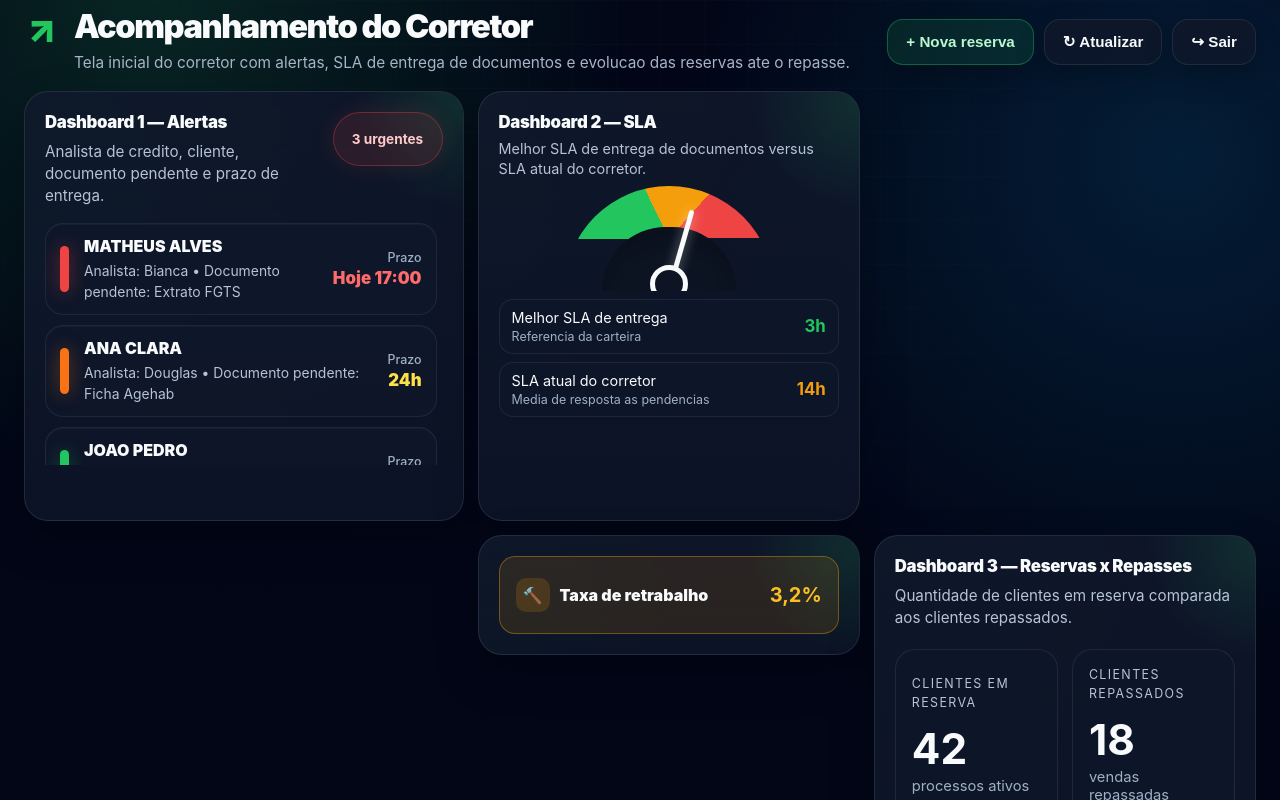
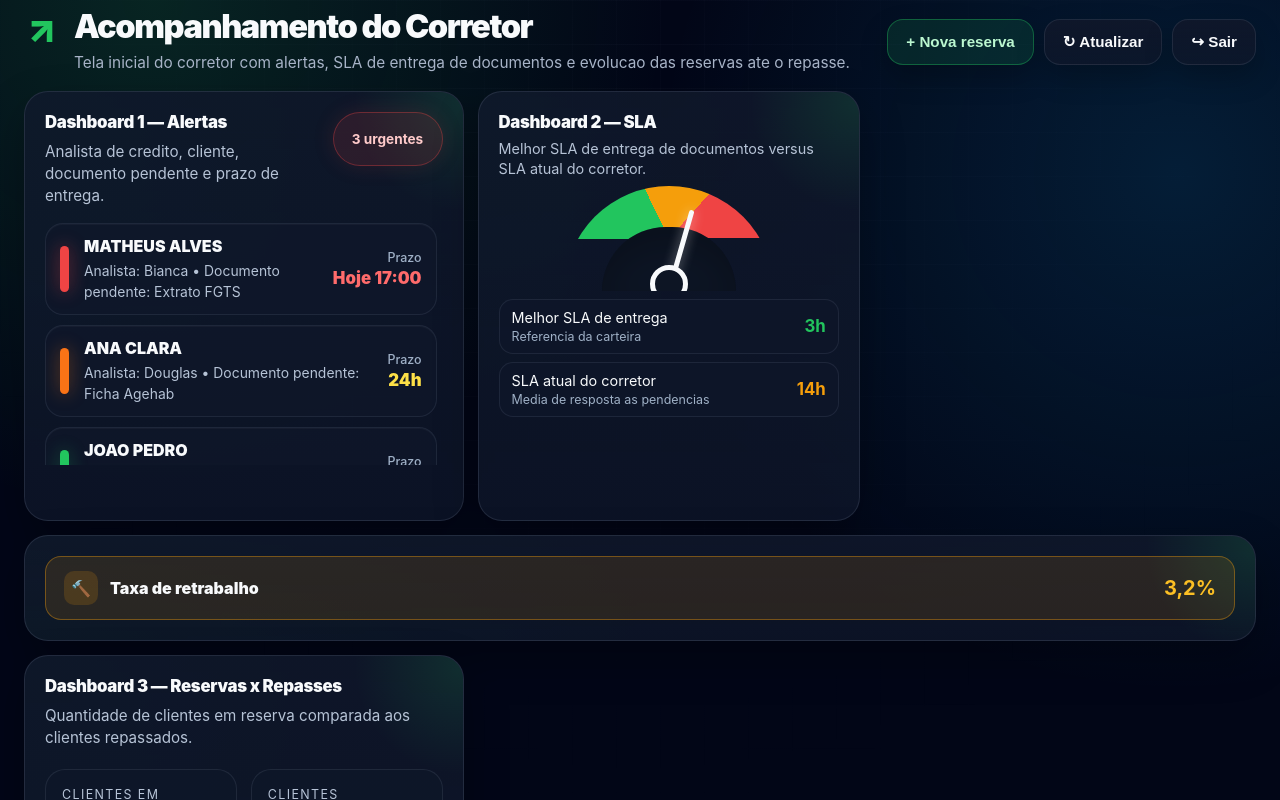
Before and after one commit to catsandygo-design/MAQ2-CREDITO, a Next.js app: page /painel/acompanhamento in a window 1280 px wide. Shown: the top 800 px of the page. Built offline with nearby package versions, Linux system fonts and the light colour scheme.

Commit message:
style: alinha card de retrabalho na grade

```diff
--- a/src/app/globals.css
+++ b/src/app/globals.css
@@ -91,9 +91,9 @@ a { color: inherit; text-decoration: none; }
 .cor-sla-lines span { color:#f8fafc; font-size:.9rem; }
 .cor-sla-lines small { color:#9fb0c6; font-size:.78rem; }
 .cor-sla-lines b { grid-row:1 / span 2; grid-column:2; align-self:center; font-size:1.05rem; }
-.cor-rework-card { grid-column:2; padding:16px 18px; }
-.cor-rework { position:relative; z-index:2; display:grid; grid-template-columns:auto 1fr auto; align-items:center; gap:10px; padding:14px 16px; border-radius:16px; border:1px solid rgba(245,158,11,.38); background:rgba(245,158,11,.12); color:#f8fafc; font-weight:900; }
-.cor-rework-card .cor-rework { margin-top:0; min-height:78px; }
+.cor-rework-card { grid-column:1 / -1; padding:16px 22px; }
+.cor-rework { position:relative; z-index:2; display:grid; grid-template-columns:auto 1fr auto; align-items:center; gap:12px; padding:14px 18px; border-radius:16px; border:1px solid rgba(245,158,11,.38); background:rgba(245,158,11,.12); color:#f8fafc; font-weight:900; }
+.cor-rework-card .cor-rework { margin-top:0; min-height:62px; }
 .cor-rework-icon { display:grid; place-items:center; width:34px; height:34px; border-radius:10px; background:rgba(245,158,11,.16); }
 .cor-rework b { color:#fbbf24; font-size:1.25rem; }
 .cor-rework-ok { border-color:rgba(34,197,94,.38); background:rgba(34,197,94,.12); }
```
